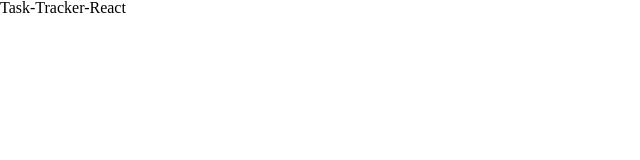
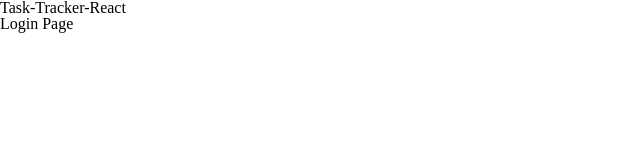
Before and after one commit to R4smuS-jpg/task-tracker-react, a React (Create React App) app: page / in a window 1280 px wide. Shown: the top 160 px of the page, without its empty margins (0-640 px from the left). Built offline with nearby package versions, Linux system fonts and the light colour scheme.

Commit message:
added login component

```diff
--- a/src/App.js
+++ b/src/App.js
@@ -1,7 +1,11 @@
+import Login from "./Login";
+
 function App() {
-  return (
-    <div className="App">Task-Tracker-React</div>
-  );
+	return (
+    <div className="App">Task-Tracker-React
+      <Login></Login>
+    </div>
+	);
 }
 
 export default App;
--- /dev/null
+++ b/src/Login.js
@@ -0,0 +1,9 @@
+import React from 'react';
+
+function Login() {
+  return (
+    <div className="Login">Login Page</div>
+  );
+}
+
+export default Login;
--- a/src/index.js
+++ b/src/index.js
@@ -1,7 +1,7 @@
 import React from 'react';
 import ReactDOM from 'react-dom';
 import App from './App';
-import 'reset-css'
+import 'reset-css/reset.css';
 
 ReactDOM.render(
   <React.StrictMode>
```
